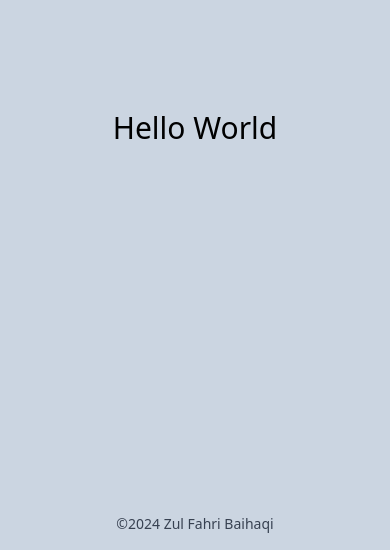
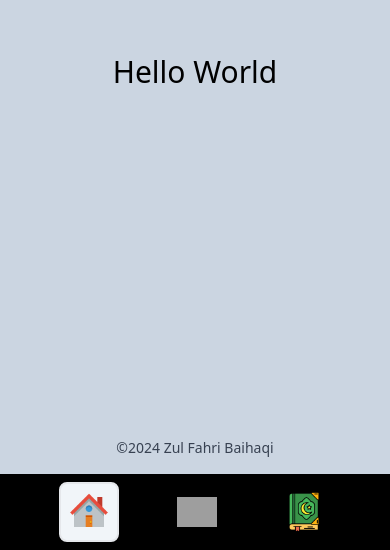
Before and after one commit to Zurihaqi/react-calculator-and-verse-randomizer, a React (Vite) app: page / in a window 390 px wide. Shown: the part 294-844 px from the top of the page. Built offline with nearby package versions, Linux system fonts and the light colour scheme; grey boxes are pictures that could not be loaded.

Commit message:
responsive nav

```diff
--- a/src/App.jsx
+++ b/src/App.jsx
@@ -1,17 +1,19 @@
 import { Outlet } from "react-router-dom";
 import "./App.css";
 import Sidebar from "./components/Sidebar";
+import MobileBottomNav from "./components/MobileBottomNav";
 
 function App() {
   return (
-    <div className="min-h-screen flex items-center justify-center bg-slate-300 ">
+    <div className="min-h-screen flex flex-col items-center justify-center bg-slate-300 ">
       <Sidebar />
       <div className="text-center m-auto">
         <Outlet />
       </div>
-      <footer className="fixed bottom-0 mb-4 text-center text-gray-700 font-light text-sm">
+      <footer className="bottom-0 mb-4 text-center text-gray-700 font-light text-sm">
         ©{new Date().getFullYear()} Zul Fahri Baihaqi
       </footer>
+      <MobileBottomNav />
     </div>
   );
 }
--- /dev/null
+++ b/src/components/MobileBottomNav.jsx
@@ -0,0 +1,46 @@
+import { NavLink } from "react-router-dom";
+import calc_icon from "/calc_icon.png";
+import verse_icon from "/verse_icon.png";
+import house_icon from "/house_icon.png";
+
+export default function MobileBottomNav() {
+  return (
+    <div className="bottom-0 left-0 w-full p-2 bg-black sm:hidden block">
+      <div className="mx-auto flex justify-evenly">
+        <NavLink
+          to="/"
+          type="button"
+          className={({ isActive }) =>
+            isActive
+              ? "border-2 bg-slate-100 flex items-center rounded-lg p-2"
+              : "hover:border-2 hover:bg-slate-100 flex items-center rounded-lg p-2"
+          }
+        >
+          <img src={house_icon} className="w-10" />
+        </NavLink>
+        <NavLink
+          to="/calculator"
+          type="button"
+          className={({ isActive }) =>
+            isActive
+              ? "border-2 bg-slate-100 flex items-center rounded-lg p-2"
+              : "hover:border-2 hover:bg-slate-100 flex items-center rounded-lg p-2"
+          }
+        >
+          <img src={calc_icon} className="w-10" />
+        </NavLink>
+        <NavLink
+          to="/verses"
+          type="button"
+          className={({ isActive }) =>
+            isActive
+              ? "border-2 bg-slate-100 flex items-center rounded-lg p-2"
+              : "hover:border-2 hover:bg-slate-100 flex items-center rounded-lg p-2"
+          }
+        >
+          <img src={verse_icon} className="w-10" />
+        </NavLink>
+      </div>
+    </div>
+  );
+}
--- a/src/pages/calculator/components/CalcButtons.jsx
+++ b/src/pages/calculator/components/CalcButtons.jsx
@@ -2,9 +2,17 @@ import PropTypes from "prop-types";
 
 export default function CalcButtons({ display, setDisplay }) {
   const handleClick = (value) => {
-    // const operators = ["+", "-", "/", "*", "%"];
+    const operators = ["+", "-", "/", "*", "%"];
+    const lastDispChar = display.length - 1;
 
-    if (display[0] === "0") {
+    if (
+      operators.includes(value) &&
+      operators.includes(display.charAt(lastDispChar))
+    ) {
+      setDisplay((prevDisplay) => {
+        return `${prevDisplay.slice(0, -1) + value}`;
+      });
+    } else if (display[0] === "0") {
       setDisplay(() => {
         return value;
       });
```
